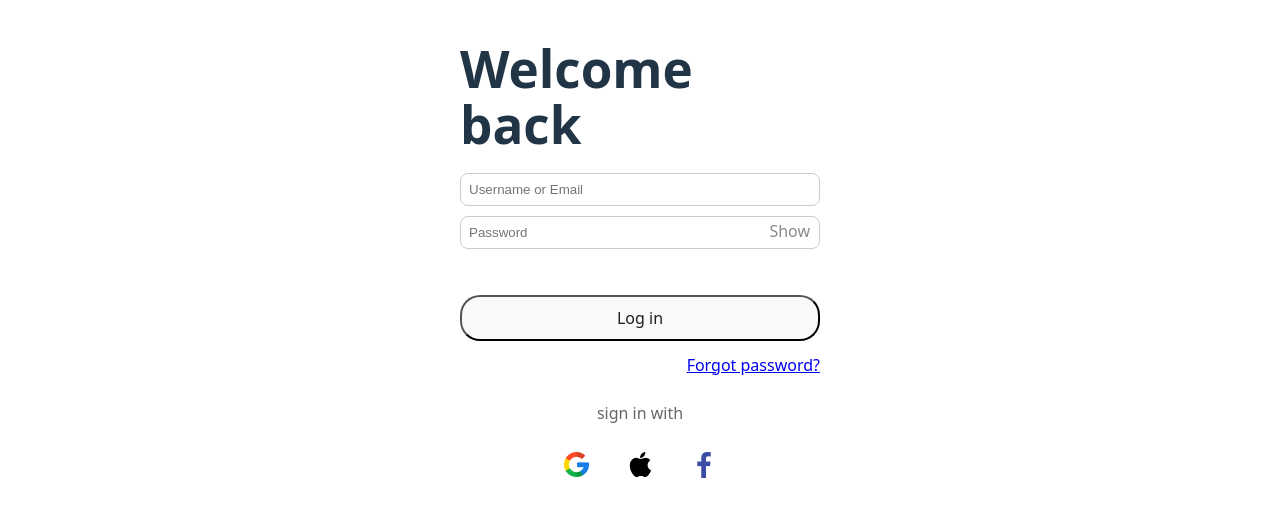
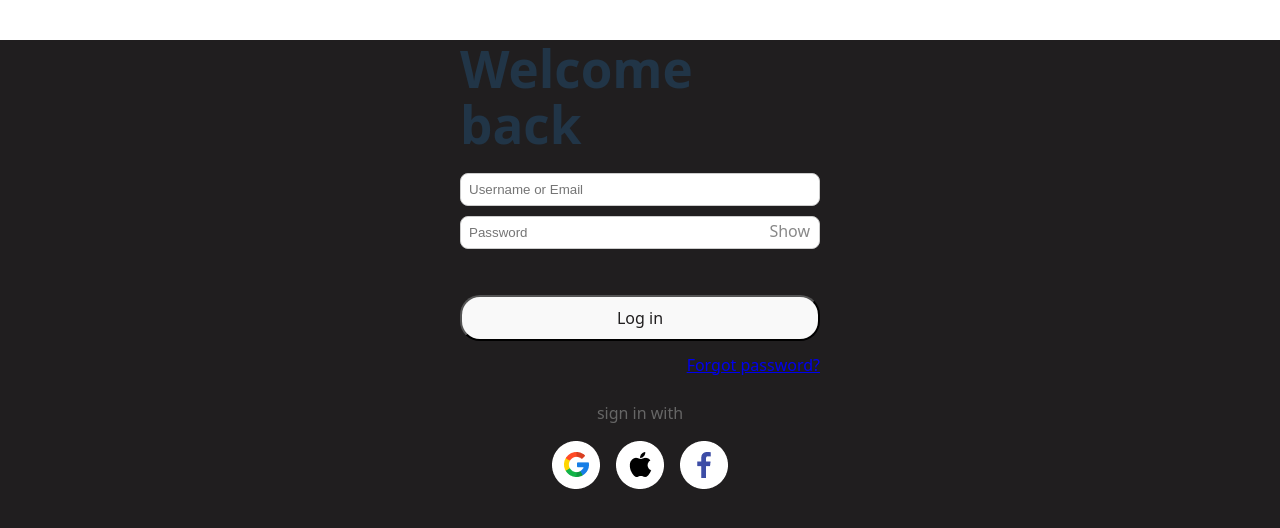
Before and after one commit to RichardHoleva/WebApp2025, a React (Vite) app in the folder Runder/: page /login in a window 1280 px wide. Shown: the top 528 px of the page. Built offline with nearby package versions, Linux system fonts and the light colour scheme; no server answers.

Commit message:
Update background color in index.css and dashboard.css for consistency

```diff
--- a/Runder/src/index.css
+++ b/Runder/src/index.css
@@ -6,6 +6,7 @@
   color-scheme: light dark;
   color: rgba(255, 255, 255, 0.87);
   background-color: #201E1F;
+  --background-color: #201E1F;
 
   background-image: url('./assets/Vector.png') ;
 
@@ -22,6 +23,7 @@ body {
   justify-content: center;  /* horizontal center */
   min-width: 320px;
   min-height: 100vh;
+  background-color: var(--background-color);
 }
 
 h1 {
--- a/Runder/src/styles/dashboard.css
+++ b/Runder/src/styles/dashboard.css
@@ -1,5 +1,7 @@
 :root {
     background-image: none ;
+    background-color: black;
+
 }
 .dashboard {
   padding: 20px;
```
